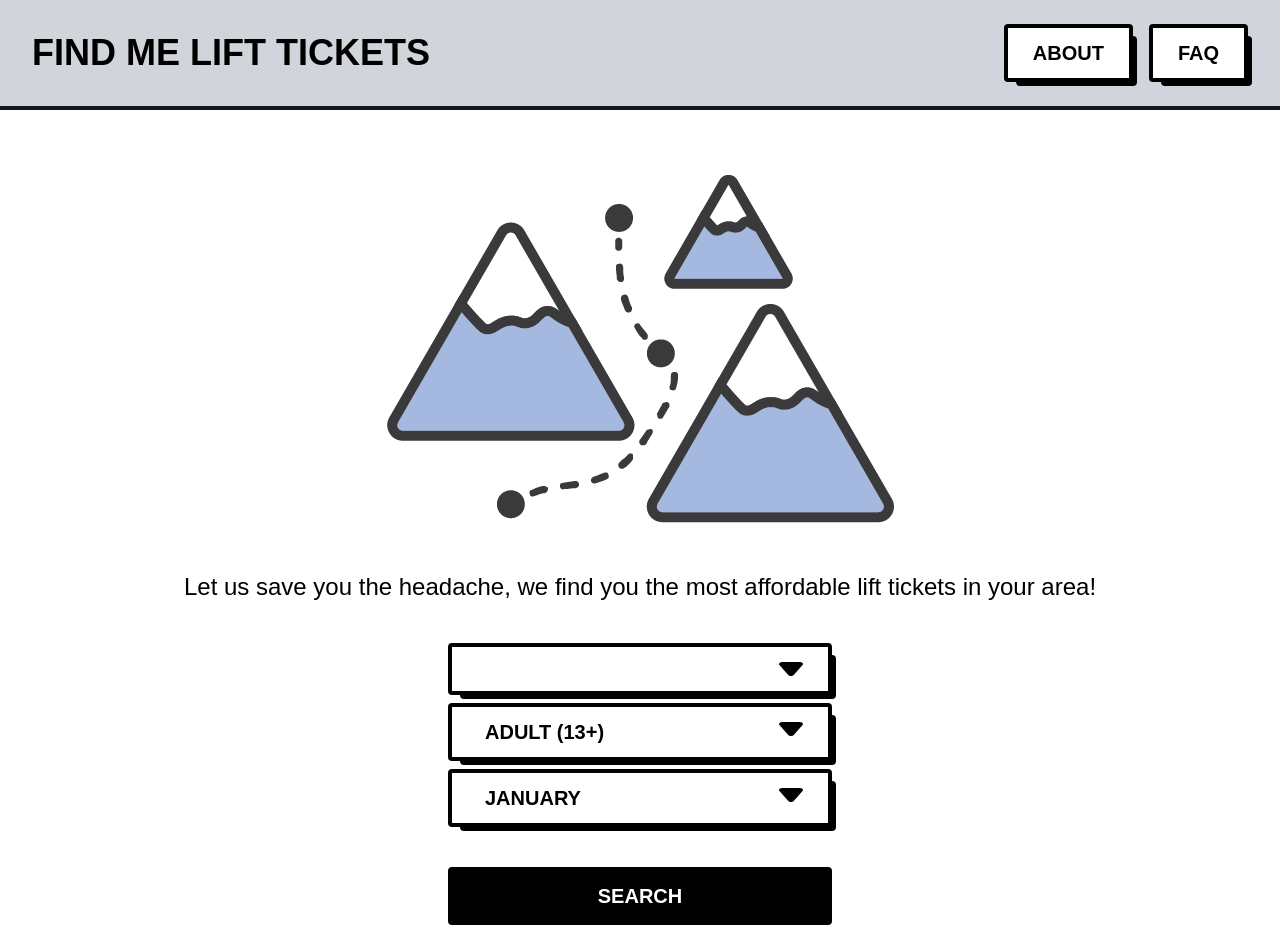
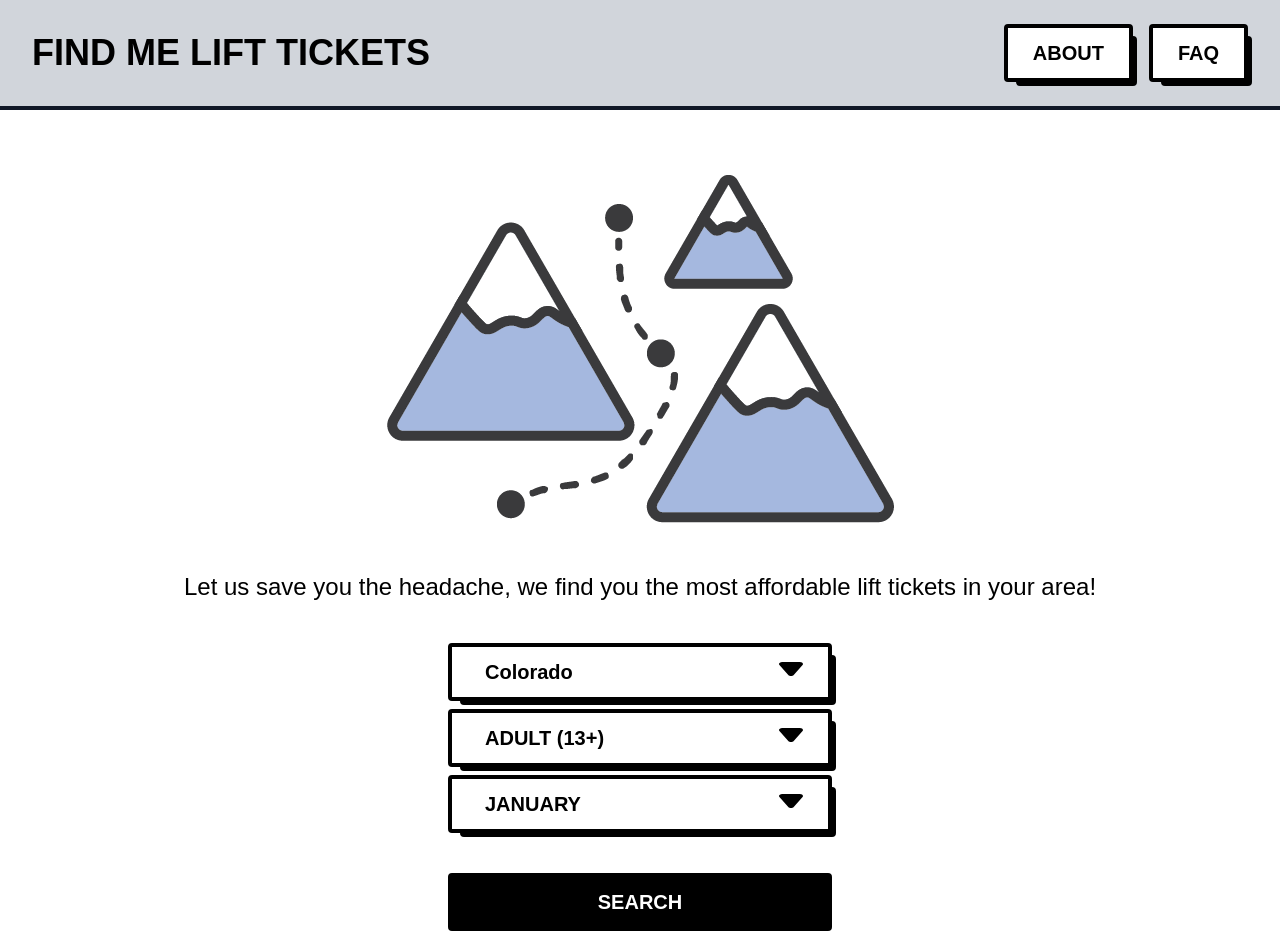
Before and after one commit to JordansArchives/FindMeSkiTickets, a Vue app: page /#/ in a window 1280 px wide. Built offline with nearby package versions, Linux system fonts and the light colour scheme.

Commit message:
Fix FMST Select component, add example with SelectState

```diff
--- a/src/components/SelectState.vue
+++ b/src/components/SelectState.vue
@@ -1,6 +1,6 @@
 <template>
   <div class="w-96">
-    <FmstSelect v-model="selectedState" options="options"></FmstSelect>
+    <FmstSelect v-model="selectedState" :options="options" />
   </div>
 </template>
 
@@ -26,5 +26,7 @@ const options = [
     value: 'NV',
   },
 ];
-const selectedState = ref('CO');
+
+// Set our initially selected state to Colorado B) aaa yea
+const selectedState = ref(options[0]);
 </script>
--- a/src/components/forms/fmst-select.vue
+++ b/src/components/forms/fmst-select.vue
@@ -1,10 +1,10 @@
 <template>
   <div class="w-96">
-    <Listbox v-model="selectedValue">
+    <Listbox v-model="selectedValue" by="value">
       <div class="relative mt-1">
         <ListboxButton class="listboxbuttonStyle items-left mt-1 max-h-60 w-full overflow-auto">
           <span class="flex justify-between truncate text-left pl-2">
-            <span>{{ selectedValue }}</span>
+            <span>{{ selectedValue.label }}</span>
             <dropIcon class="h-6 w-6" />
           </span>
         </ListboxButton>
@@ -19,7 +19,7 @@
               v-slot="{ active, selected }"
               v-for="option in options"
               :key="option.label"
-              :value="option.value"
+              :value="option"
               as="template"
             >
               <li
@@ -28,9 +28,9 @@
                   'relative cursor-default select-none py-2 pr-4 pl-2',
                 ]"
               >
-                <span :class="[selected ? 'font-medium' : 'font-normal', 'block truncate']">{{
-                  person.name
-                }}</span>
+                <span :class="[selected ? 'font-medium' : 'font-normal', 'block truncate']">
+                  {{ option.label }}
+                </span>
                 <span
                   v-if="selected"
                   class="absolute inset-y-0 left-0 flex items-center pl-3 text-black"
@@ -46,14 +46,18 @@
 </template>
 
 <script setup>
+// Listbox docs: https://headlessui.com/vue/listbox
 import { Listbox, ListboxButton, ListboxOptions, ListboxOption } from '@headlessui/vue';
 import dropIcon from '../dropDown.vue';
-
 import { ref, watch, defineEmits } from 'vue';
 
+// We need two-way data syncing on this value, so set up the emit
+// and tell it what props we need
+// https://vuejs.org/guide/components/v-model.html
+const emit = defineEmits(['update:modelValue']);
 const props = defineProps({
-  value: {
-    type: String,
+  modelValue: {
+    type: Object,
     default: '',
   },
   options: {
@@ -62,19 +66,15 @@ const props = defineProps({
   },
 });
 
-const selectedValue = ref(props.value);
+// Set our selected value in our component to what
+// our parent element wants selected
+const selectedValue = ref(props.modelValue);
 
-watch(props.value, (newValue) => {
-  updateValue(newValue);
+// If our parent element tells us we have a new value selected,
+// then update our component here.
+watch(props, (newValue) => {
+  selectedValue.value = newValue.modelValue;
 });
-
-const updateValue = (newValue) => {
-  selectedValue.value = newValue;
-  // selectedValue.value = event.target.value;
-  emit('update:value', selectedValue.value);
-};
-
-const { emit } = defineEmits(['update:value']);
 </script>
 
 <style>
--- a/src/views/home.vue
+++ b/src/views/home.vue
@@ -27,6 +27,6 @@ import SelectMonth from '../components/SelectMonth.vue';
 const greet =
   'Let us save you the headache, we find you the most affordable lift tickets in your area!';
 
-const LandingPageUrl = '/public/assets/LandingPage.png';
+const LandingPageUrl = '/assets/LandingPage.png';
 </script>
 <style lang=""></style>
```
